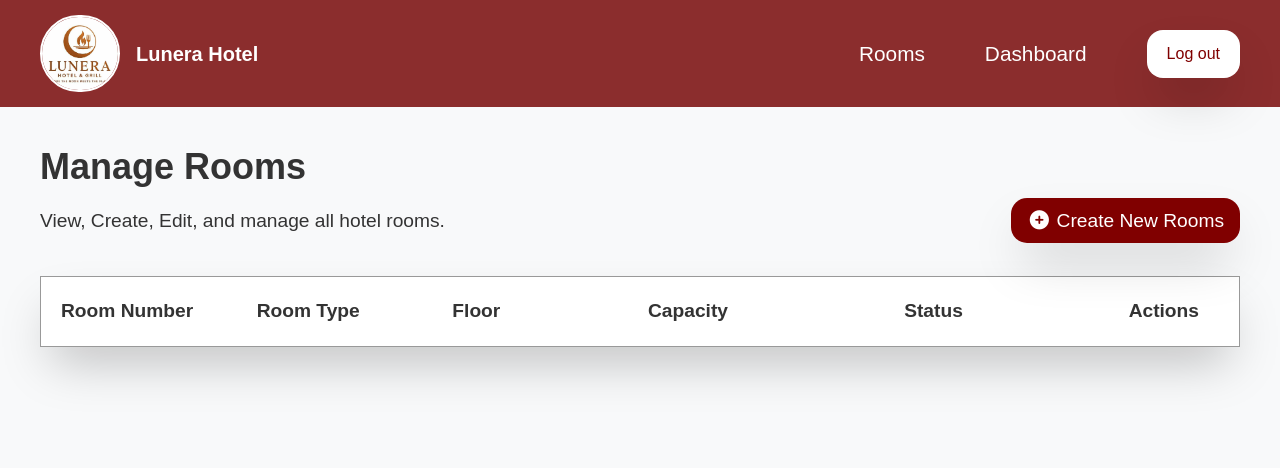
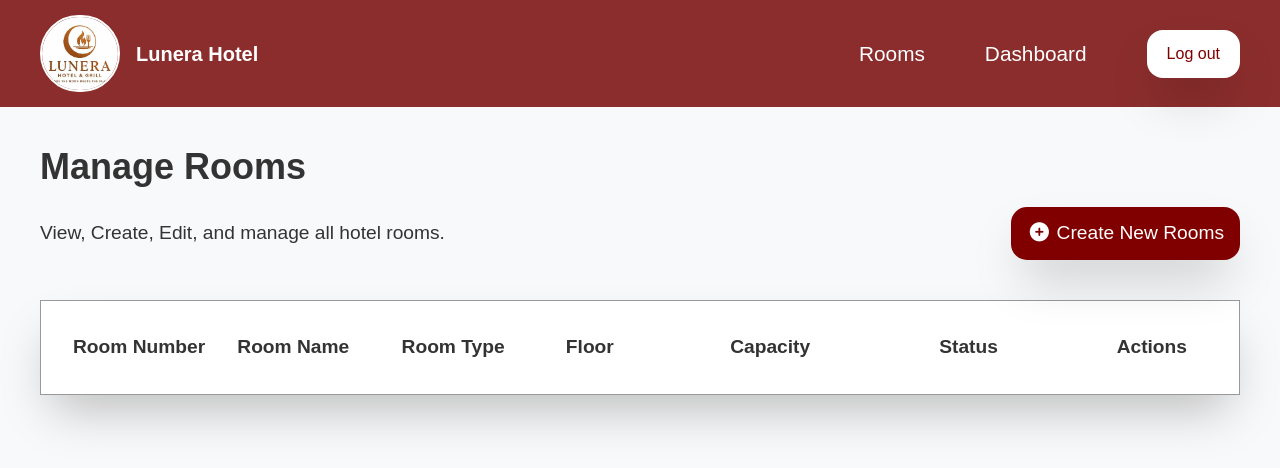
Before and after one commit to lAngittoto/LuneraHotel, a PHP site: page /Admin/Views/managerooms.php in a window 1280 px wide. Shown: the top 468 px of the page. Run offline with PHP 8.4, Linux system fonts and the light colour scheme; the template is opened without the code that fills it, so the values that code supplies are empty.

Commit message:
Update Create room nalang bruh

```diff
--- a/App/Admin/Views/managerooms.php
+++ b/App/Admin/Views/managerooms.php
@@ -5,26 +5,27 @@ require_once __DIR__ . '/../../config/Helpers/colorcoding.php';
 ?>
 
 <div class="p-10">
-  <h1 class="text-4xl text-[#333333] font-bold">Manage Rooms</h1>
+  <h1 class="md:text-4xl text-3xl text-[#333333] font-bold">Manage Rooms</h1>
 
   <div class="flex flex-row justify-between mt-5 items-center">
-    <p class="text-[1.2rem] text-[#333333]">View, Create, Edit, and manage all hotel rooms.</p>
+    <p class="md:text-[1.2rem] text-[#333333]">View, Create, Edit, and manage all hotel rooms.</p>
     <a href="">
-      <span class="text-[1.2rem] text-[#ffffff] bg-[#800000] py-3 px-4 rounded-2xl shadow-2xl">
+      <p class=" md:text-[1.2rem]  text-[#ffffff] bg-[#800000] py-3 px-4 rounded-2xl shadow-2xl">
         <i class="fa-solid fa-circle-plus"></i> Create New Rooms
-      </span>
+</p>
     </a>
   </div>
 
   <div>
     <!-- Table Header -->
-    <div class="bg-[#ffffff] border border-[#999999] shadow-2xl text-[1.2rem] grid grid-cols-6 gap-4 p-5 mt-10 font-semibold">
+    <div class="bg-[#ffffff] border border-[#999999] shadow-2xl md:text-[1.2rem] text-[1rem] grid lg:grid-cols-7 grid-cols-2 gap-4 p-8 mt-10 font-semibold ">
       <h1>Room Number</h1>
+      <h1>Room Name</h1>
       <h1>Room Type</h1>
       <h1>Floor</h1>
       <h1>Capacity</h1>
-      <h1 class="text-center">Status</h1>
-      <h1 class="text-right pr-5">Actions</h1>
+      <h1 class="lg:text-center">Status</h1>
+      <h1 class="lg:text-right pr-5">Actions</h1>
     </div>
 
     <!-- Table Rows -->
@@ -32,19 +33,20 @@ require_once __DIR__ . '/../../config/Helpers/colorcoding.php';
       <?php foreach ($rooms as $room): ?>
         <?php $statusClass = getStatusClass($room['status']); ?>
 
-        <div class="bg-[#ffffff] border border-[#999999] shadow-2xl text-[1.2rem] grid grid-cols-6 gap-4 p-5 mt-5 items-center">
-          <p><?= htmlspecialchars($room['room_number']) ?></p>
+        <div class="bg-[#ffffff] border border-[#ebebeb] shadow-2xl md:text-[1.2rem] text-[1rem] grid lg:grid-cols-7 grid-cols-2 md:grid-cols-3 gap-5 p-5 mt-5 items-center">
+          <p class=" text-[#800000] font-semibold"><?= htmlspecialchars($room['room_number']) ?></p>
           <p><?= htmlspecialchars($room['room_type']) ?></p>
+          <p class=" text-[#800000] font-semibold"><?= htmlspecialchars($room['type_name']) ?></p>
           <p><?= htmlspecialchars($room['floor']) ?></p>
-          <p><?= htmlspecialchars($room['people']) ?></p>
+          <p class=" text-[#800000] font-semibold"><?= htmlspecialchars($room['people']) ?></p>
 
-          <span class="<?= htmlspecialchars($statusClass) ?> px-3 py-1 rounded-4xl text-white text-center">
+          <span class="<?= htmlspecialchars($statusClass) ?> px-5 py-3 rounded-4xl text-[0.9rem] text-white text-center">
             <?= htmlspecialchars($room['status']) ?>
           </span>
 
           <div class="flex flex-row justify-end space-x-5 pr-5">
-            <i class="fa-regular fa-pen-to-square cursor-pointer hover:text-blue-600"></i>
-            <i class="fa-solid fa-trash cursor-pointer hover:text-red-600"></i>
+            <i class="fa-regular fa-pen-to-square cursor-pointer hover:text-green-700 transition-transform duration-200 transform hover:scale-150"></i>
+            <i class="fa-solid fa-trash cursor-pointer hover:text-red-700 transition-transform duration-200 transform hover:scale-150"></i>
           </div>
         </div>
       <?php endforeach; ?>
--- a/App/src/output.css
+++ b/App/src/output.css
@@ -374,11 +389,11 @@
   .grid-cols-3 {
     grid-template-columns: repeat(3, minmax(0, 1fr));
   }
+  .grid-cols-4 {
+    grid-template-columns: repeat(4, minmax(0, 1fr));
+  }
   .grid-cols-5 {
     grid-template-columns: repeat(5, minmax(0, 1fr));
-  }
-  .grid-cols-6 {
-    grid-template-columns: repeat(6, minmax(0, 1fr));
   }
   .grid-cols-7 {
     grid-template-columns: repeat(7, minmax(0, 1fr));
@@ -1301,6 +1371,11 @@
       grid-template-columns: repeat(3, minmax(0, 1fr));
     }
   }
+  .lg\:grid-cols-7 {
+    @media (width >= 64rem) {
+      grid-template-columns: repeat(7, minmax(0, 1fr));
+    }
+  }
   .lg\:flex-row {
     @media (width >= 64rem) {
       flex-direction: row;
@@ -1344,6 +1419,16 @@
   .lg\:py-2 {
     @media (width >= 64rem) {
       padding-block: calc(var(--spacing) * 2);
+    }
+  }
+  .lg\:text-center {
+    @media (width >= 64rem) {
+      text-align: center;
+    }
+  }
+  .lg\:text-right {
+    @media (width >= 64rem) {
+      text-align: right;
     }
   }
   .lg\:text-2xl {
@@ -1386,6 +1471,41 @@
     }
   }
 }
+@property --tw-scale-x {
+  syntax: "*";
+  inherits: false;
+  initial-value: 1;
+}
+@property --tw-scale-y {
+  syntax: "*";
+  inherits: false;
+  initial-value: 1;
+}
+@property --tw-scale-z {
+  syntax: "*";
+  inherits: false;
+  initial-value: 1;
+}
+@property --tw-rotate-x {
+  syntax: "*";
+  inherits: false;
+}
+@property --tw-rotate-y {
+  syntax: "*";
+  inherits: false;
+}
+@property --tw-rotate-z {
+  syntax: "*";
+  inherits: false;
+}
+@property --tw-skew-x {
+  syntax: "*";
+  inherits: false;
+}
+@property --tw-skew-y {
+  syntax: "*";
+  inherits: false;
+}
 @property --tw-space-x-reverse {
   syntax: "*";
   inherits: false;
@@ -1530,25 +1650,18 @@
 @property --tw-duration {
   syntax: "*";
   inherits: false;
-}
-@property --tw-scale-x {
-  syntax: "*";
-  inherits: false;
-  initial-value: 1;
-}
-@property --tw-scale-y {
-  syntax: "*";
-  inherits: false;
-  initial-value: 1;
-}
-@property --tw-scale-z {
-  syntax: "*";
-  inherits: false;
-  initial-value: 1;
 }
 @layer properties {
   @supports ((-webkit-hyphens: none) and (not (margin-trim: inline))) or ((-moz-orient: inline) and (not (color:rgb(from red r g b)))) {
     *, ::before, ::after, ::backdrop {
+      --tw-scale-x: 1;
+      --tw-scale-y: 1;
+      --tw-scale-z: 1;
+      --tw-rotate-x: initial;
+      --tw-rotate-y: initial;
+      --tw-rotate-z: initial;
+      --tw-skew-x: initial;
+      --tw-skew-y: initial;
       --tw-space-x-reverse: 0;
       --tw-border-style: solid;
       --tw-leading: initial;
@@ -1582,9 +1695,6 @@
       --tw-drop-shadow-alpha: 100%;
       --tw-drop-shadow-size: initial;
       --tw-duration: initial;
-      --tw-scale-x: 1;
-      --tw-scale-y: 1;
-      --tw-scale-z: 1;
-    }
-  }
-}
+    }
+  }
+}
```
Also changed, not shown: other parts of App/src/output.css (+132 -62 lines), App/Admin/Models/manageroomsModel.php (+9 -2 lines).
